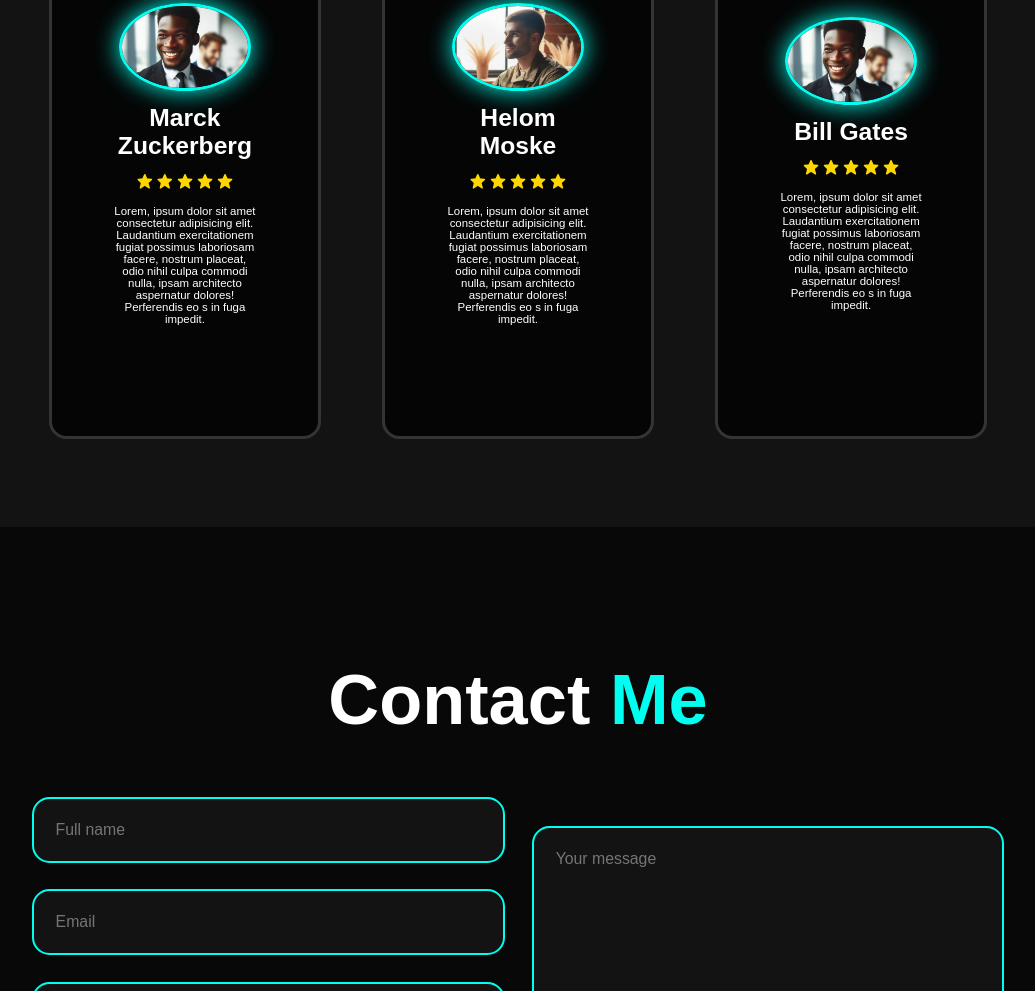
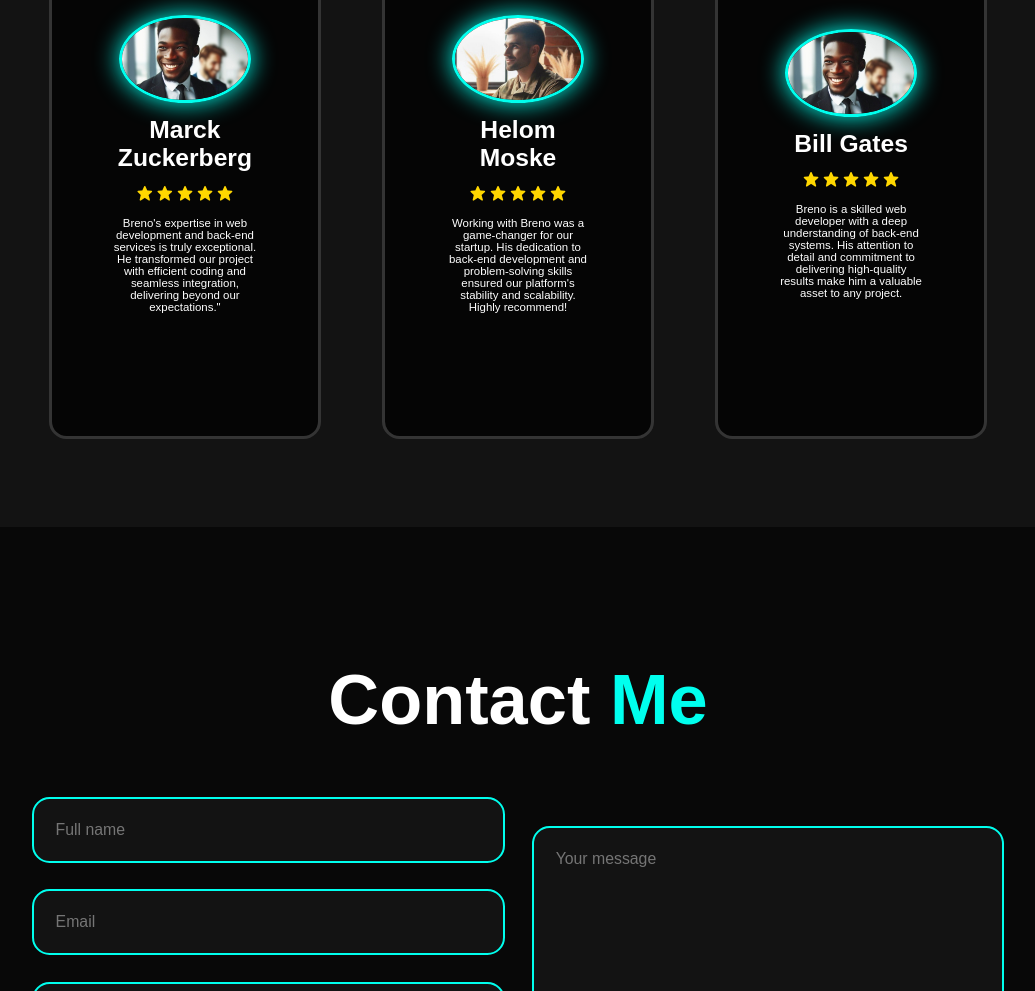
Before and after one commit to brenimcode/brenimcode-portfolio, a plain HTML site: page index.html in a window 1280 px wide. Shown: the part 3478-4469 px from the top of the page, without its empty margins (122-1157 px from the left). Drawn offline with nearby package versions, Linux system fonts and the light colour scheme.

Commit message:
Update index.html

```diff
--- a/index.html
+++ b/index.html
@@ -161,10 +161,7 @@
                         <i class='bx bxs-star' id="star" ></i>
 
                     </div>
-                    <p>Lorem, ipsum dolor sit amet consectetur adipisicing elit.
-                         Laudantium exercitationem fugiat possimus laboriosam facere,
-                        nostrum placeat, odio nihil culpa commodi nulla, ipsam architecto aspernatur dolores! Perferendis eo
-                        s in fuga impedit.</p>
+                    <p>Breno's expertise in web development and back-end services is truly exceptional. He transformed our project with efficient coding and seamless integration, delivering beyond our expectations."</p>
                 </div>
 
                 <div class="testimonial-item">
@@ -177,10 +174,9 @@
                         <i class='bx bxs-star' id="star" ></i>
                         <i class='bx bxs-star' id="star" ></i>
                     </div>
-                    <p>Lorem, ipsum dolor sit amet consectetur adipisicing elit.
-                         Laudantium exercitationem fugiat possimus laboriosam facere,
-                        nostrum placeat, odio nihil culpa commodi nulla, ipsam architecto aspernatur dolores! Perferendis eo
-                        s in fuga impedit.</p>
+                    <p>Working with Breno was a game-changer for our startup.
+                         His dedication to back-end development and problem-solving skills
+                        ensured our platform's stability and scalability. Highly recommend!</p>
                 </div>
 
                 <div class="testimonial-item">
@@ -193,10 +189,9 @@
                         <i class='bx bxs-star' id="star" ></i>
                         <i class='bx bxs-star' id="star" ></i>
                     </div>
-                    <p>Lorem, ipsum dolor sit amet consectetur adipisicing elit.
-                         Laudantium exercitationem fugiat possimus laboriosam facere,
-                        nostrum placeat, odio nihil culpa commodi nulla, ipsam architecto aspernatur dolores! Perferendis eo
-                        s in fuga impedit.</p>
+                    <p>Breno is a skilled web developer with a deep understanding of back-end systems.
+                        His attention to detail and
+                        commitment to delivering high-quality results make him a valuable asset to any project.</p>
                 </div>
 
             </div>
```
Lines whose indentation alone changed are shown as unchanged.
